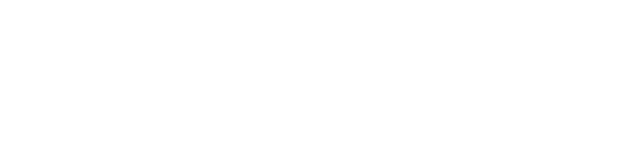
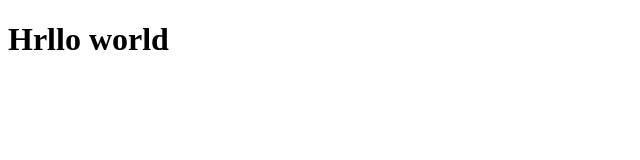
Before and after one commit to kkhalili16/newfile, a plain HTML site: page index.html in a window 1280 px wide. Shown: the whole page, without its empty margins (0-640 px from the left). Drawn offline with Linux system fonts and the light colour scheme.

Commit message:
Update index.html

```diff
--- a/index.html
+++ b/index.html
@@ -4,6 +4,6 @@
 	<title>index</title>
 </head>
 <body>
-
+	<h1> Hrllo world </h1>
 </body>
 </html>
```
